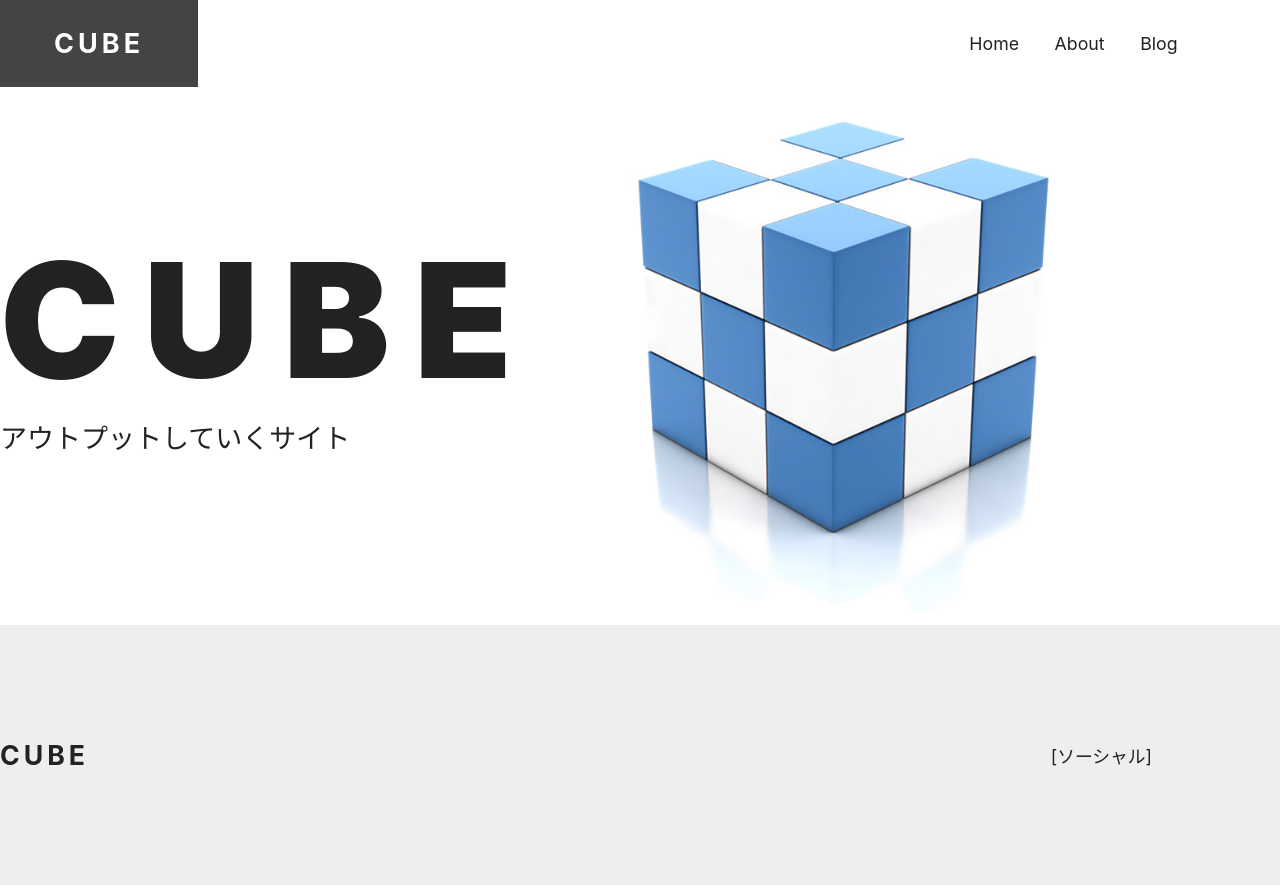
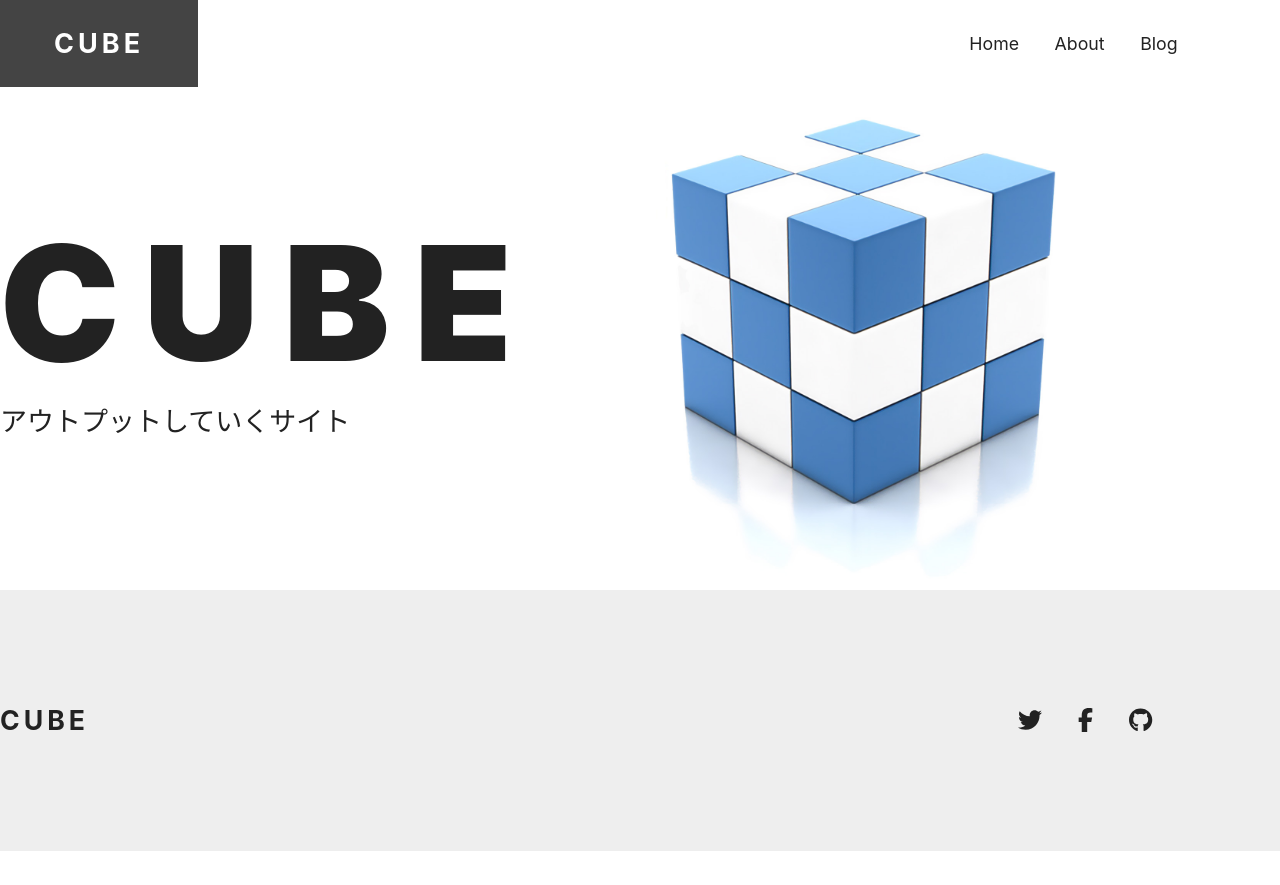
Before and after one commit to e23011/blog2, a Next.js app: page / in a window 1280 px wide. After the commit the page ends 851 px from the top, so only its background shows below. Built offline with nearby package versions, Linux system fonts and the light colour scheme.

Commit message:
chapter 5

```diff
--- a/components/contact.js
+++ b/components/contact.js
@@ -1,8 +1,10 @@
 import styles from 'styles/contact.module.css'
+import Social from 'components/social'
 
 const Contact = () => (
   <div className="styles.stack">
     <h3 className="styles.heading">Contact</h3>
+    <Social/>
     <address>cube@web.mail.address</address>
   </div>
 )
--- a/components/footer.js
+++ b/components/footer.js
@@ -1,5 +1,6 @@
 import Container  from 'components/container'
 import Logo from 'components/logo'
+import Social from 'components/social'
 import styles from 'styles/footer.module.css'
 
 const Footer = () => (
@@ -7,7 +8,7 @@
         <Container>
     <div className={styles.flexContainer}>
     <Logo />
-    [ソーシャル]
+    <Social />
     </div>
     </Container>
   </footer>
--- a/components/hero.js
+++ b/components/hero.js
@@ -8,7 +8,7 @@
     <h1 className={styles.title}>{title}</h1>
     <p className={styles.subtitle}>{subtitle}</p>
   </div>
-    { imageOn && (<figure>
+    { imageOn && (<figure className={styles.image}>
       <Image
   src={cube}
   alt=''
--- /dev/null
+++ b/components/social.js
@@ -0,0 +1,35 @@
+import styles from 'styles/social.module.css'
+import Link from 'next/link'
+
+import { FontAwesomeIcon } from '@fortawesome/react-fontawesome'
+import {
+  faTwitter,
+  faFacebookF,
+  faGithub,
+} from '@fortawesome/free-brands-svg-icons'
+
+const Social = ({iconSize = 'initial'}) =>
+   (
+  <ul className={styles.list} style={{ '--icon-size': iconSize }}>
+    <li>
+      <Link href="https://twitter.com/">
+        <FontAwesomeIcon icon ={faTwitter}/>
+        <span className='sr-only'>Twitter</span>
+      </Link>
+    </li>
+    <li>
+      <Link href="https://facebook.com/">
+        <FontAwesomeIcon icon ={faFacebookF}/>
+        <span className='sr-only'>Facebook</span>
+      </Link>
+    </li>
+    <li>
+    <Link href="https://github.com/">
+      <FontAwesomeIcon icon ={faGithub}/>
+      <span className='sr-only'>Github</span>
+    </Link>
+    </li>
+  </ul>
+  )
+
+export default Social
--- a/package.json
+++ b/package.json
@@ -9,6 +9,11 @@
     "lint": "next lint"
   },
   "dependencies": {
+    "@fortawesome/fontawesome-svg-core": "^6.4.2",
+    "@fortawesome/free-brands-svg-icons": "^6.4.2",
+    "@fortawesome/free-regular-svg-icons": "^6.4.2",
+    "@fortawesome/free-solid-svg-icons": "^6.4.2",
+    "@fortawesome/react-fontawesome": "^0.2.0",
     "next": "13.4.10",
     "react": "18.2.0",
     "react-dom": "18.2.0",
--- a/pages/_app.js
+++ b/pages/_app.js
@@ -1,5 +1,10 @@
 import '@/styles/globals.css'
 import Layout from 'components/layout';
+// Font Awesomeの設定
+import '@fortawesome/fontawesome-svg-core/styles.css'
+import { config } from '@fortawesome/fontawesome-svg-core'
+config.autoAddCss = false
+
 const App = ({ Component, pageProps }) => {
   return(
   <Layout>
--- a/styles/hero.module.css
+++ b/styles/hero.module.css
@@ -16,3 +16,14 @@
 .subtitle{
   font-size: var(--small-heading2);
 }
+
+/* image */
+.image{
+  width: 100%;
+}
+
+@media (min-width: 768px){
+  .image{
+    width: 50%;
+  }
+}
--- /dev/null
+++ b/styles/social.module.css
@@ -0,0 +1,6 @@
+.list{
+  display: flex;
+  gap: 1.5em;
+  font-size: var(--icon-size,24px);
+
+}
```
Also changed, not shown: 1 other file (tests, documents, lock files or other folders).
